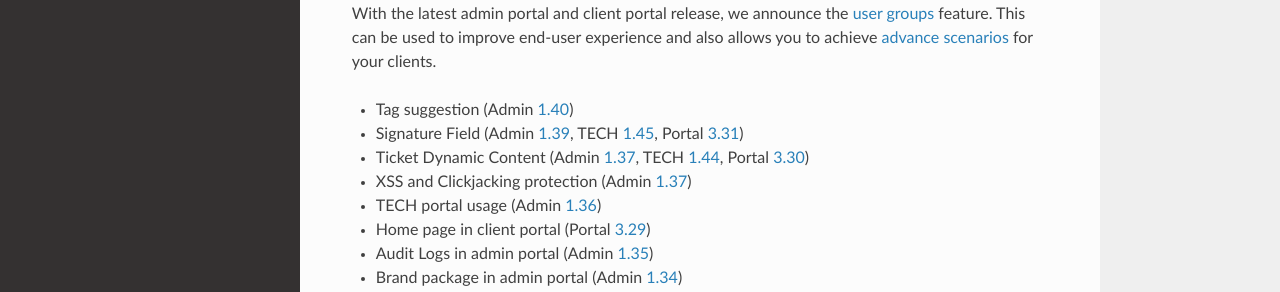
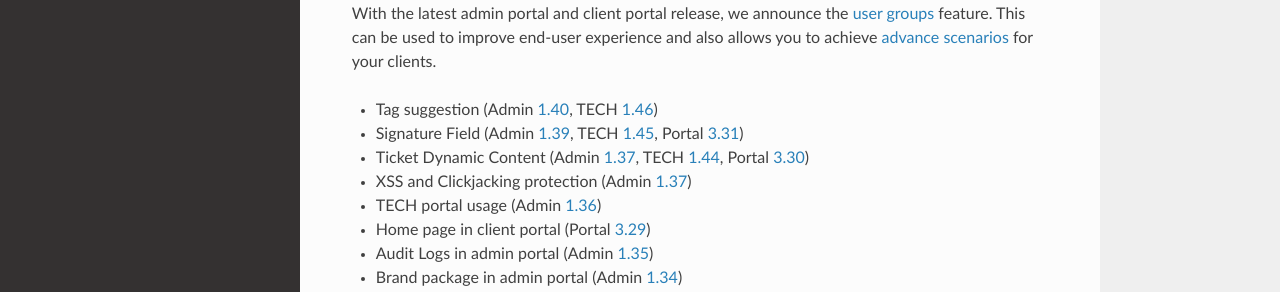
Before and after one commit to DeskDirector/docs, an MkDocs documentation site: the page built from docs/_contents/admin/home/announcement.md, in a window 1280 px wide and 900 px high. Shown: the part 171-463 px from the top of the window. Built offline with MkDocs 1.6.1, drawn with Linux system fonts in a browser that asks for light colours; nearby versions of some CDN libraries; old or Windows-style settings are respelled for this version of MkDocs.

Commit message:
Update announcement.md

```diff
--- a/docs/_contents/admin/home/announcement.md
+++ b/docs/_contents/admin/home/announcement.md
@@ -2,7 +2,7 @@
 
 We have been busy for the first half of 2021, working on several new features and improvements. With the latest admin portal and client portal release, we announce the [user groups](https://help.deskdirector.com/article/bxd7i1kkw3) feature. This can be used to improve end-user experience and also allows you to achieve [advance scenarios](https://help.deskdirector.com/article/619edy705s-user-group-scenarios) for your clients.
 
-* Tag suggestion (Admin [1.40](/configs/release-notes/admin/v1.40.1))
+* Tag suggestion (Admin [1.40](/configs/release-notes/admin/v1.40.1), TECH [1.46](/configs/release-notes/tech/v1.46))
 * Signature Field (Admin [1.39](/configs/release-notes/admin/v1.39.1), TECH [1.45](/configs/release-notes/tech/v1.45), Portal [3.31](/configs/release-notes/portal/v3.31))
 * Ticket Dynamic Content (Admin [1.37](/configs/release-notes/admin/v1.37.1), TECH [1.44](/configs/release-notes/tech/v1.44), Portal [3.30](/configs/release-notes/portal/v3.30))
 * XSS and Clickjacking protection (Admin [1.37](/configs/release-notes/admin/v1.37.1))
```
